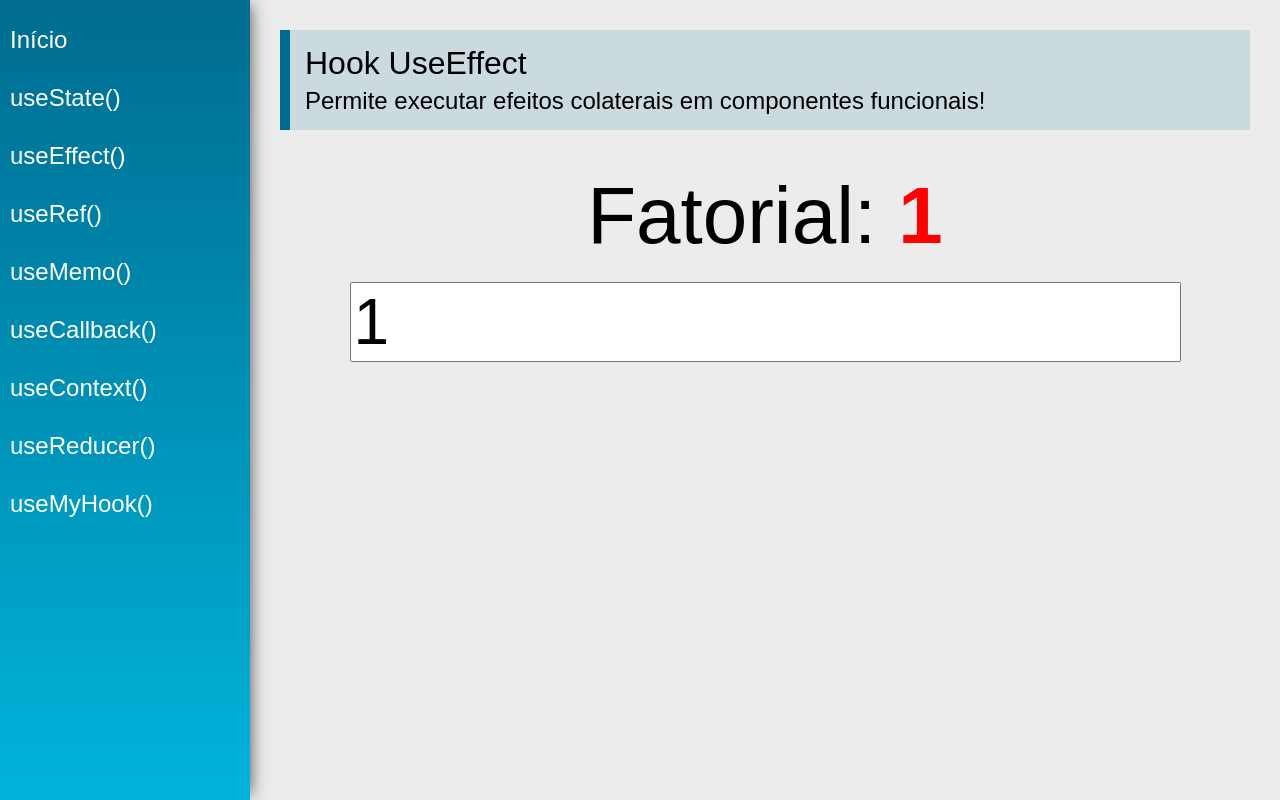
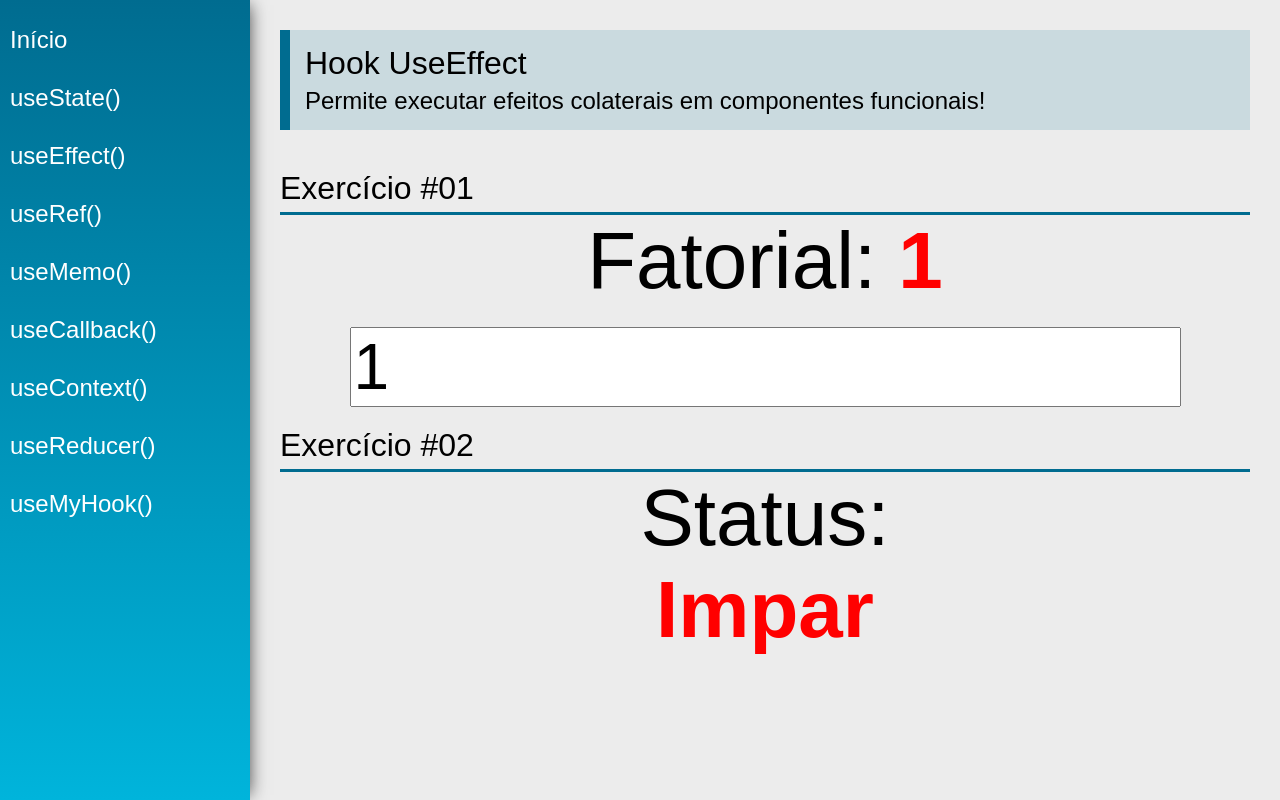
Before and after one commit to daniel-castilho/hooks, a React (Create React App) app: page /useEffect in a window 1280 px wide. Built offline with nearby package versions, Linux system fonts and the light colour scheme.

Commit message:
useEffect Challenge

```diff
--- a/src/views/examples/UseEffect.jsx
+++ b/src/views/examples/UseEffect.jsx
@@ -1,5 +1,7 @@
 import React, { useState, useEffect } from "react";
 import PageTitle from "../../components/layout/PageTitle";
+import SectionTitle from "../../components/layout/SectionTitle";
+
 
 function calcFatorial(num) {
     const n = parseInt(num);
@@ -8,12 +10,23 @@
     return calcFatorial(n - 1) * n;
 }
 
+function parOuImpar(num) {
+    const n = parseInt(num);
+    return (n % 2 === 0 ? true : false);
+}
+
 const UseEffect = (props) => {
 	const [number, setNumber] = useState(1);
     const [fatorial, setFatorial] = useState(1);
 
+    const [status, setStatus] = useState(false);
+
     useEffect(() => {
         setFatorial(calcFatorial(number))
+    }, [number])
+
+    useEffect(() => {
+        setStatus(parOuImpar(number))
     }, [number])
 
 	return (
@@ -22,6 +35,7 @@
 				title="Hook UseEffect"
 				subtitle="Permite executar efeitos colaterais em componentes funcionais!" />
 
+            <SectionTitle title="Exercício #01" />
 			<div className="center">
 				<div>
 					<span className="text">Fatorial: </span>
@@ -34,6 +48,12 @@
 					onChange={(e) => setNumber(e.target.value)}
 				/>
 			</div>
+
+            <SectionTitle title="Exercício #02" />
+            <div className="center">
+                <span className="text">Status: </span>
+				<span className="text red">{status === true ? 'Par' : 'Impar'}</span>
+            </div>
 		</div>
 	);
 };
```
